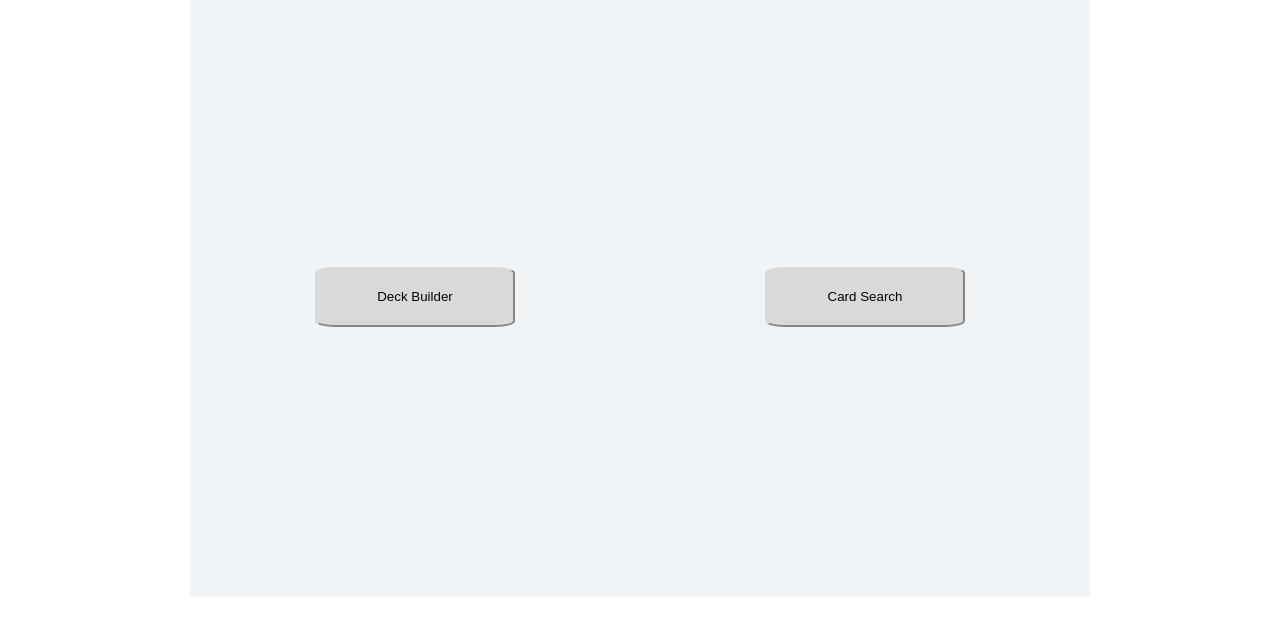
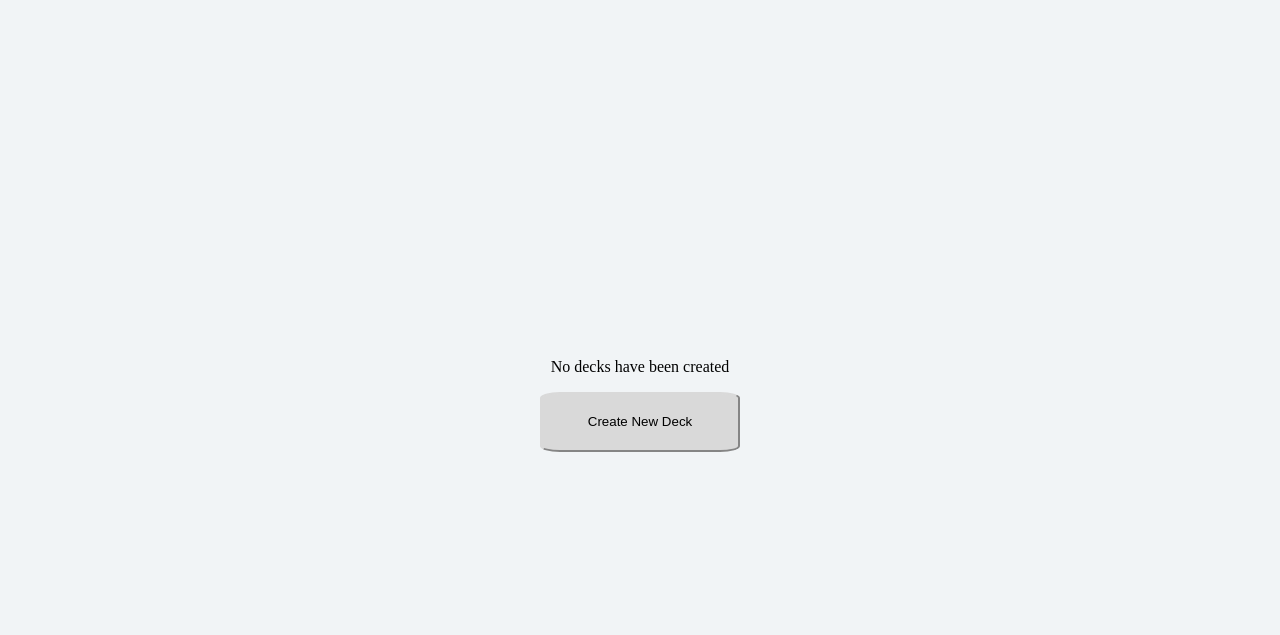
Before and after one commit to Eric-Fried/MTG-DeckBuilder, a plain HTML site: page index.html in a window 1280 px wide. Both pictures are taken after a click on the button "Deck Builder". Shown: the part 83-718 px from the top of the page. Drawn offline with Linux system fonts and the light colour scheme.

Commit message:
added html and css for deck view page and added event listener to deck builder button to facilitate view swap

```diff
--- a/css/styles.css
+++ b/css/styles.css
@@ -69,3 +69,17 @@ select {
 #colors {
   width: 75px;
 }
+
+.deck-view-row {
+  text-align: center;
+  height: 100vh;
+  display: flex;
+  align-items: center;
+  justify-content: center;
+  flex-direction: column;
+}
+
+main {
+  background-color: #f1f4f6;
+  min-height: 100vh;
+}
--- a/index.html
+++ b/index.html
@@ -14,7 +14,7 @@
       <div class="container">
         <div class="row">
           <div class="column-full title-banner">
-            <h1>MTG Card Database</h1>
+            <h1 class="title-text">MTG Card Database</h1>
           </div>
         </div>
         <div class="row nav-bar hidden">
@@ -64,6 +64,15 @@
         <div data-view="card-search">
           <div class="row card-search-row"></div>
         </div>
+        <div data-view="deck-view" class="hidden">
+          <div class="row deck-view-row">
+            <p class="hidden" id="noDecks">No decks have been created</p>
+
+            <div class="column-half new-deck-button">
+              <button>Create New Deck</button>
+            </div>
+          </div>
+        </div>
       </div>
     </main>
     <script src="js/data.js"></script>
--- a/js/data.js
+++ b/js/data.js
@@ -1 +1,7 @@
 /* exported data */
+let data = {
+  view: 'entry-form',
+  decks: [],
+  editing: null,
+  nextEntryId: 1,
+};
--- a/js/main.js
+++ b/js/main.js
@@ -1,16 +1,27 @@
 const $dataViewHome = document.querySelector("[data-view='home']");
 const $dataViewCardSearch = document.querySelector("[data-view='card-search']");
+
+const $dataViewDecks = document.querySelector("[data-view='deck-view']");
 const $navBar = document.querySelector('.nav-bar');
 const $cardSearchRow = document.querySelector('.card-search-row');
 function viewSwap(nameOfView) {
   if (nameOfView === 'home') {
     $dataViewCardSearch.className = 'card-search hidden';
     $dataViewHome.className = 'home';
+    $dataViewDecks.classList.add('hidden');
     $navBar.setAttribute('class', 'row nav-bar hidden');
+    $dataViewDecks.classList.add('hidden');
   } else if (nameOfView === 'card-search') {
     $dataViewHome.className = 'home hidden';
     $dataViewCardSearch.className = 'card-search';
     $navBar.setAttribute('class', 'row nav-bar');
+    $dataViewDecks.classList.add('hidden');
+  } else if (nameOfView === 'decks') {
+    $dataViewCardSearch.classList.add('hidden');
+    $dataViewHome.classList.add('hidden');
+    $dataViewDecks.className = 'decks';
+
+    toggleNoEntries();
   }
 }
 
@@ -21,9 +32,20 @@ function handleCardSearchClick(event) {
   getCardData();
 }
 
+const $deckBuilderButton = document.querySelector('.deck-builder-button');
+$deckBuilderButton.addEventListener('click', handleDeckBuildClick);
+function handleDeckBuildClick(event) {
+  viewSwap('decks');
+}
+
 const $homeButton = document.querySelector('#home-button');
 $homeButton.addEventListener('click', handleHomeClick);
 function handleHomeClick(event) {
+  viewSwap('home');
+}
+const $titleText = document.querySelector('.title-text');
+$titleText.addEventListener('click', handleTitleClick);
+function handleTitleClick(event) {
   viewSwap('home');
 }
 
@@ -107,3 +129,12 @@ function getColorSortedCardData() {
   });
   xhr.send();
 }
+
+const $noEntriesMessage = document.getElementById('noDecks');
+function toggleNoEntries() {
+  if (data.decks.length === 0) {
+    $noEntriesMessage.classList.remove('hidden');
+  } else {
+    $noEntriesMessage.classList.add('hidden');
+  }
+}
```
